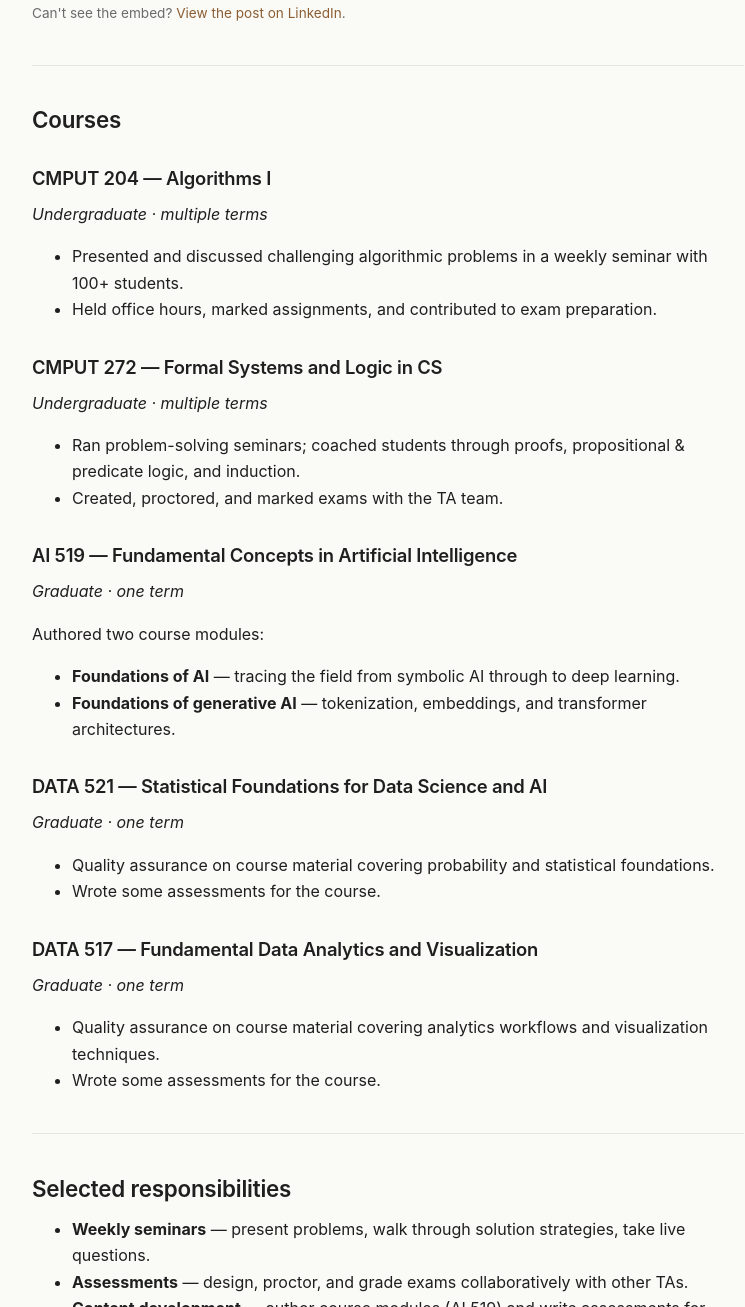
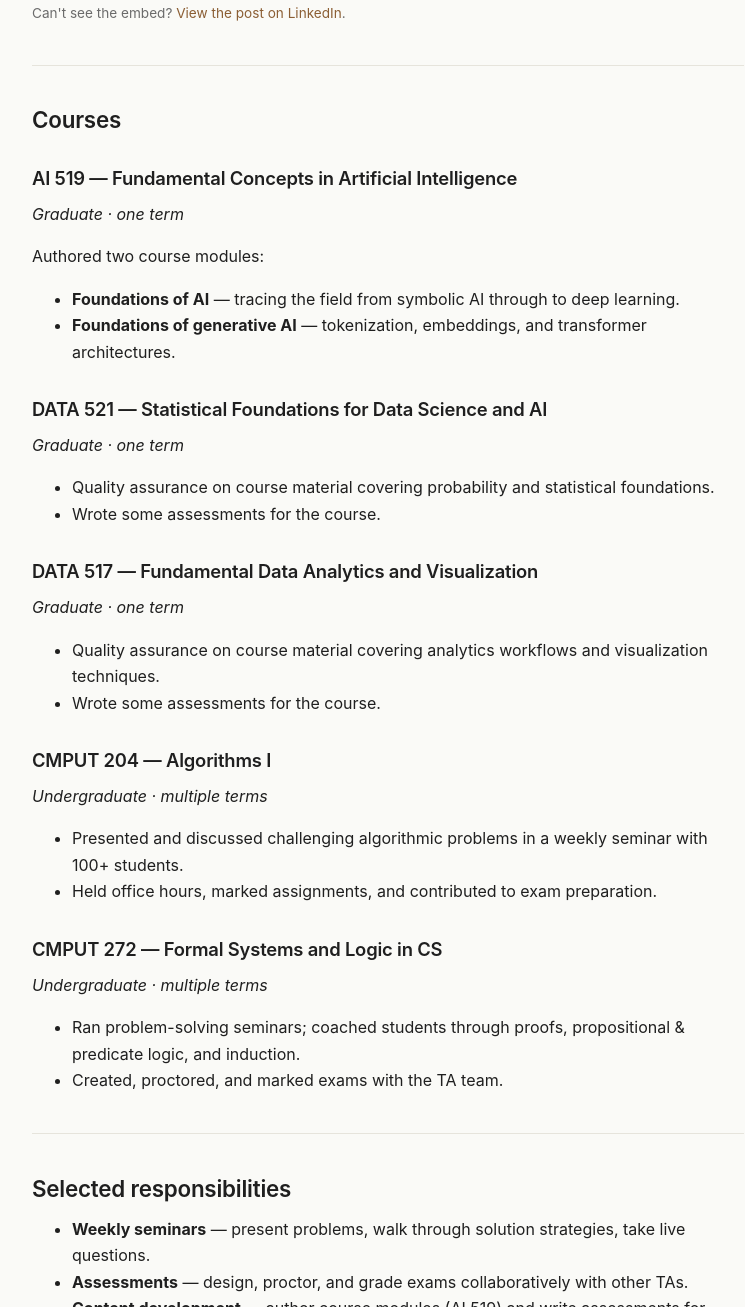
Before and after one commit to TruongGiangPham-1/TruongGiangPham-1.github.io, a Jekyll site: the page built from docs/teaching.md, in a window 1280 px wide and 1400 px high, scrolled down 1242 px, cut to the strip 93-1400 px from the top of the window. Shown: the whole strip, without its empty margins (252-997 px from the left). Built offline with Jekyll 4.4.1, drawn with Linux system fonts in a browser that asks for light colours; part of the change alters nothing that is shown.

```diff
--- a/docs/teaching.md
+++ b/docs/teaching.md
@@ -34,18 +34,6 @@ I've also supervised undergraduate students with their research, including stude
 
 ## Courses
 
-### CMPUT 204 — Algorithms I
-*Undergraduate &middot; multiple terms*
-
-- Presented and discussed challenging algorithmic problems in a weekly seminar with 100+ students.
-- Held office hours, marked assignments, and contributed to exam preparation.
-
-### CMPUT 272 — Formal Systems and Logic in CS
-*Undergraduate &middot; multiple terms*
-
-- Ran problem-solving seminars; coached students through proofs, propositional & predicate logic, and induction.
-- Created, proctored, and marked exams with the TA team.
-
 ### AI 519 — Fundamental Concepts in Artificial Intelligence
 *Graduate &middot; one term*
 
@@ -66,6 +54,18 @@ Authored two course modules:
 - Quality assurance on course material covering analytics workflows and visualization techniques.
 - Wrote some assessments for the course.
 
+### CMPUT 204 — Algorithms I
+*Undergraduate &middot; multiple terms*
+
+- Presented and discussed challenging algorithmic problems in a weekly seminar with 100+ students.
+- Held office hours, marked assignments, and contributed to exam preparation.
+
+### CMPUT 272 — Formal Systems and Logic in CS
+*Undergraduate &middot; multiple terms*
+
+- Ran problem-solving seminars; coached students through proofs, propositional & predicate logic, and induction.
+- Created, proctored, and marked exams with the TA team.
+
 ---
 
 ## Selected responsibilities
```
